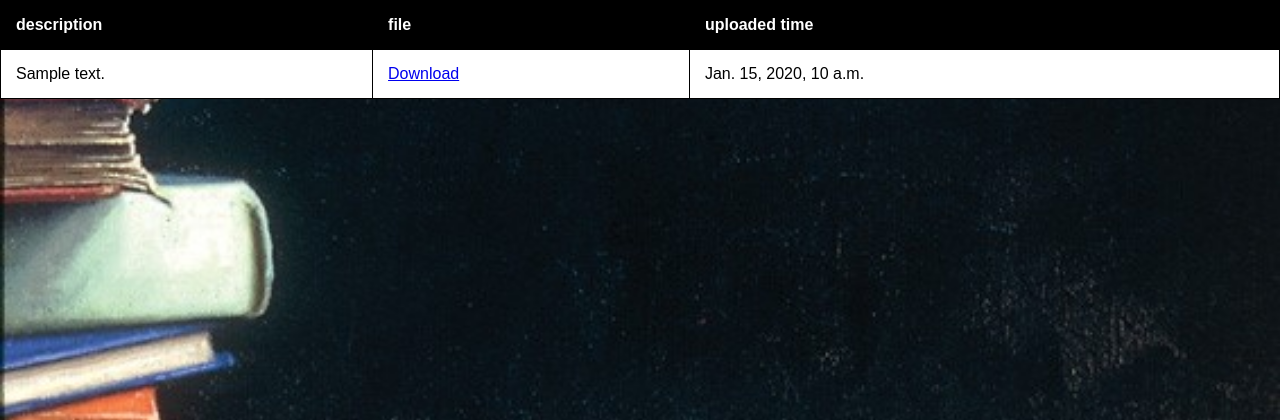
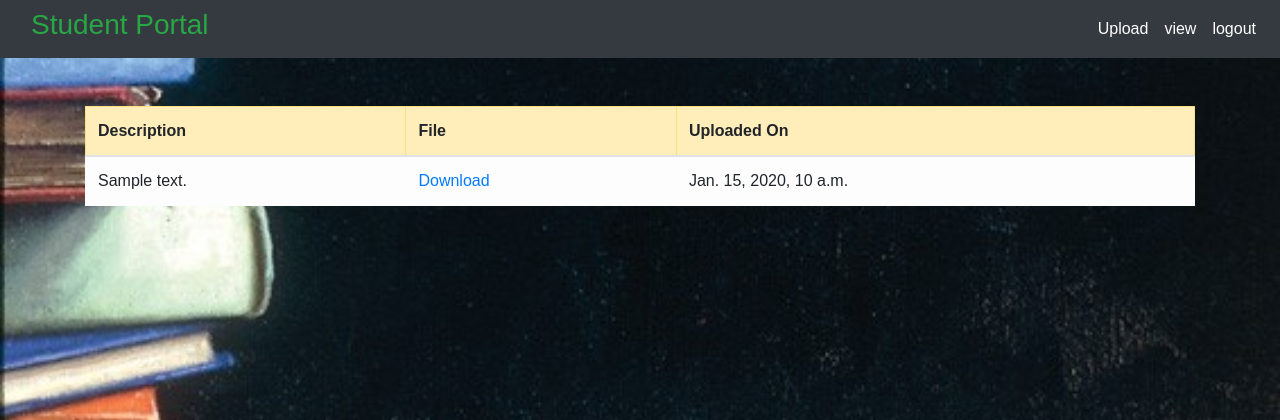
Before and after one commit to ysm2509/CERTIFICATE-COLLECTION-SYSTEM, a Django app: template templates/CCS/showdocument.html in a window 1280 px wide. Shown: the top 420 px of the page. Run offline with Django 3.2, Linux system fonts and the light colour scheme; the template is opened without the code that fills it: most values are stand-ins (such as "Sample title", 1, 10 or a date in 2020); some libraries are stand-ins or nearby versions.

Commit message:
Add files via upload

```diff
--- a/templates/CCS/base.html
+++ b/templates/CCS/base.html
@@ -47,7 +47,7 @@ a:hover, a:active {
     <div class="card-body">
     	<h5>Are you student login here----</h5>
     	<div class="btn-group">
-    <button type="button" class="btn btn-primary btn-sm"><a href="{% url 'faclogin' %}" >signin</a></button>
+    <button type="button" class="btn btn-primary btn-sm"><a href="{% url 'signin' %}" >signin</a></button>
     </div>
   </div>
 </div>
@@ -56,7 +56,7 @@ a:hover, a:active {
     <div class="card-body" >
     	<h5>Faculty Login ------- </h5>
     	<div class="btn-group" align="right">
-    <button type="button" class="btn btn-primary btn-sm"><a href="{% url 'signin' %}" >signin</a></button>
+    <button type="button" class="btn btn-primary btn-sm"><a href="{% url 'faclogin' %}" >signin</a></button>
     </div>
   </div>
 </div>
--- a/templates/CCS/base1.html
+++ b/templates/CCS/base1.html
@@ -1,3 +1,4 @@
+{% load static %}
 <!DOCTYPE html>
 <html lang="en">
 <head>
@@ -8,6 +9,9 @@
   <script src="https://ajax.googleapis.com/ajax/libs/jquery/3.5.1/jquery.min.js"></script>
   <script src="https://cdnjs.cloudflare.com/ajax/libs/popper.js/1.16.0/umd/popper.min.js"></script>
   <script src="https://maxcdn.bootstrapcdn.com/bootstrap/4.5.2/js/bootstrap.min.js"></script>
+  <link href="{% static 'css/bootstrap.min.css' %}" >
+  <link rel="stylesheet" href="{% static 'css/logo.png' %}">
+  <link rel="stylesheet" href="{% static 'css/style.css' %}">
 </head>
 <body>
 
--- a/templates/CCS/showdocument.html
+++ b/templates/CCS/showdocument.html
@@ -1,53 +1,23 @@
-{% load static %}
-<!DOCTYPE html>
-<html>
-<head>
-	<meta charset="utf-8">
-	<title>Upload</title>
-	<link rel="stylesheet" href="{% static 'css/style.css' %}">
-<style>
-table {
-  width:100%;
-}
-table, th, td {
-  border: 1px solid black;
-  border-collapse: collapse;
-}
-th, td {
-  padding: 15px;
-  text-align: left;
-}
-#t01 tr:nth-child(even) {
-  background-color: #eee;
-}
-#t01 tr:nth-child(odd) {
- background-color: #fff;
-}
-#t01 th {
-  background-color: black;
-  color: white;
-}
-</style>
-</head>
-<body>
-<table id="t01" >
+ {% extends "CCS/student_dashboard.html" %}
+ {% block content %}
+<div class="container">
+  <table class="table table-bordered">
     <thead>
-      <tr>
-        <th>description</th>
-		<th>file</th>
-		<th>uploaded time</th>
+      <tr class="table-warning">
+        <th class="font-weight-bolder">Description</th>
+    <th>File</th>
+    <th>Uploaded On</th>
       </tr>
     </thead>
     <tbody>
-      <tr>
         {% for stud in document %}
-        <td>{{stud.description}}</td>
-        <td><a href="{{ stud.document.url }}" target="_blank" rel="noopener noreferrer">Download</a></td>
-        <td>{{stud.uploaded_at}}</td>
+        <tr class="table-light">
+           <td>{{stud.description}}</td>
+           <td><a href="{{ stud.document.url }}" target="_blank" rel="noopener noreferrer" download>Download</a></td>
+           <td>{{stud.uploaded_at}}</td>
+         </tr>
         {% endfor %}
-      </tr>
-	</tbody>
+  </tbody>
 </table>
-</body>
-
-</html>
+</div>
+{% endblock %}
--- a/templates/CCS/showlogin.html
+++ b/templates/CCS/showlogin.html
@@ -14,7 +14,7 @@
       </tr>
     </thead>
     <tbody>
-	{% for stud in login %}
+	{% for stud in Login %}
       <tr>
         <td>{{stud.userid}}</td>
         <td>{{stud.pwd}}</td>
--- a/templates/CCS/signin.html
+++ b/templates/CCS/signin.html
@@ -10,24 +10,24 @@
 </head>
 <body>
 	<form action ="{% url 'signin' %}" method="POST" class="post-form">
-		{% csrf_token %}
 		<img  src="{% static 'css/logo.png' %}" alt="Image description" width="85" height="85" style="float:left">
 		<h1 style="color:white; text-align:center;" "font-family:verdana;" >Gayatri Vidya Parishad College of Engineering for Women</h1>
 		<br>
 		<h2 style="color:white; text-align:center;" >CERTIFICATE COLLECTION SYSTEM</h2>
 
 	<div class="login-box">
+		{% csrf_token %}
        {% block content %}
         {% endblock %}
 		<h2>Login Here</h2>
 		<div class='textbox'>
 
-			<input type="text" placeholder="rollno.name@gvpcew.ac.in" name="userid" value="">
+			<input type="text" placeholder="rollno.name@gvpcew.ac.in" name="username" value="">
 
 		</div>
 
 		<div class='textbox'>
-			<input type="password" placeholder="password" name="pwd" value="" >
+			<input type="password" placeholder="password" name="password" value="" >
 
 		</div>
 
--- /dev/null
+++ b/templates/CCS/student_dashboard.html
@@ -0,0 +1,45 @@
+{% load static %}
+<!DOCTYPE html>
+<html lang="en">
+<head>
+  <title></title>
+  <meta charset="utf-8">
+  <meta name="viewport" content="width=device-width, initial-scale=1">
+  <link rel="stylesheet" href="https://maxcdn.bootstrapcdn.com/bootstrap/4.5.2/css/bootstrap.min.css">
+  <script src="https://ajax.googleapis.com/ajax/libs/jquery/3.5.1/jquery.min.js"></script>
+  <script src="https://cdnjs.cloudflare.com/ajax/libs/popper.js/1.16.0/umd/popper.min.js"></script>
+  <script src="https://maxcdn.bootstrapcdn.com/bootstrap/4.5.2/js/bootstrap.min.js"></script>
+  <link rel="stylesheet" href="{% static 'css/logo.png' %}">
+  <link rel="stylesheet" href="{% static 'css/style.css' %}">
+  <link href="{% static 'css/bootstrap.min.css' %}" >
+</head>
+<body>
+
+<nav class="navbar navbar-expand-sm bg-dark navbar-dark justify-content-right">
+  <div class="container">
+    <h3 class="text-success">Student Portal</h4>
+</div>
+  <ul class="navbar-nav">
+    <li class="nav-item active">
+      <a class="nav-link" href="{% url 'uploadhtml' %}">Upload</a>
+    </li>
+    <li class="nav-item active">
+      <a class="nav-link" href="{% url 'showdocument' %}">view</a>
+    </li>
+    <li class="nav-item active">
+      <a class="nav-link" href="/logout">logout</a>
+    </li>
+  </ul>
+</nav>
+<br>
+<br>
+  <div class="container">
+{% if user.is_authenticated %}
+        <h1 class="text-warning">Welcome {{ user.username }} </h1>
+        {% endif %}
+
+</div>
+{% block content %}
+        {% endblock %}
+</body>
+</html>
```
Also changed, not shown: templates/CCS/facdata.html (+42 -2 lines), templates/CCS/student_signup.html (added, +15 -0 lines), templates/CCS/uploadhtml.html (+23 -20 lines).
